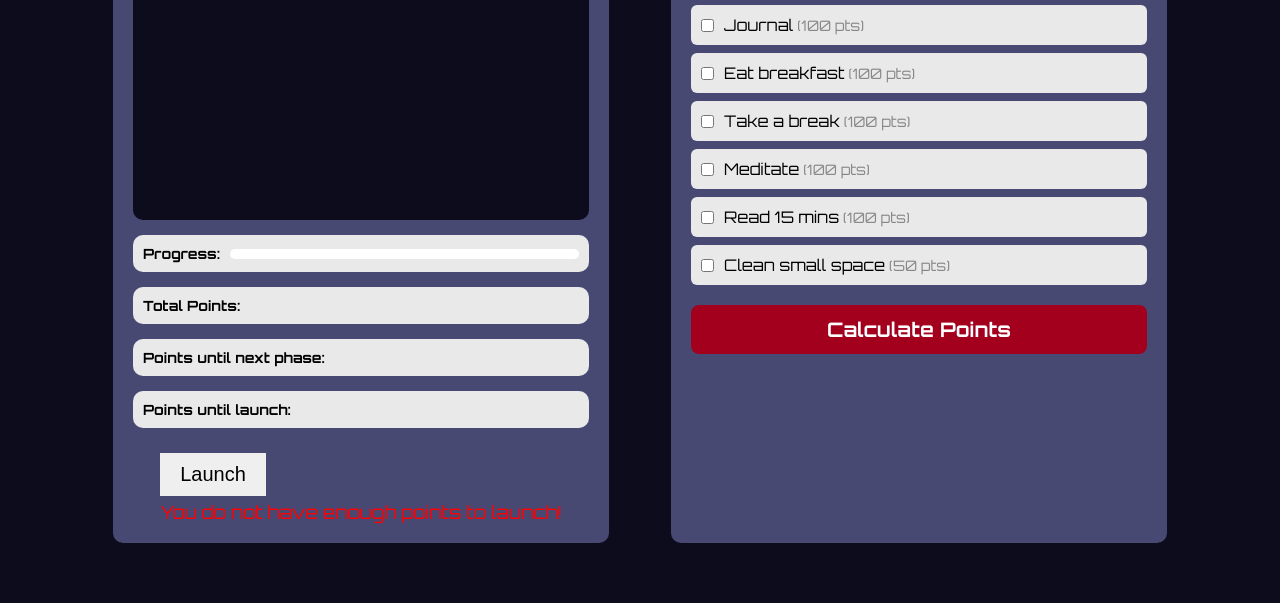
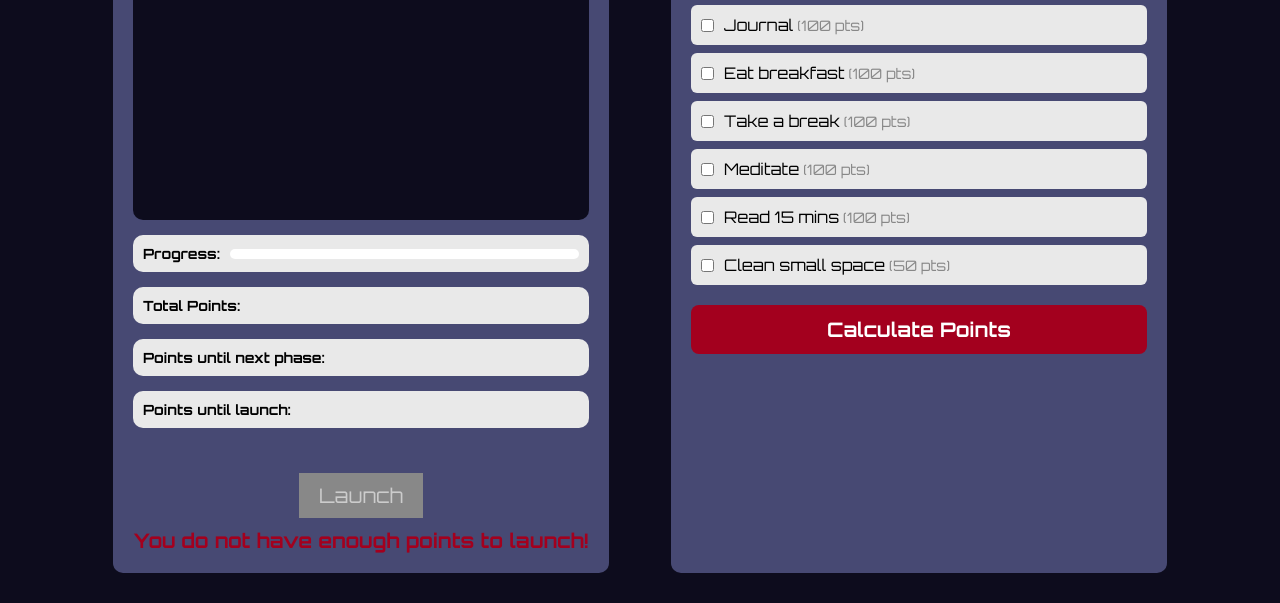
Before and after one commit to Zenith-Technica-25/Zenith, a plain HTML site: page public/index.html in a window 1280 px wide. Both pictures are taken after a click on the button "Launch". Shown: the part 197-800 px from the top of the page. Drawn offline with Linux system fonts and the light colour scheme.

Commit message:
launch button

```diff
--- a/public/css/style.css
+++ b/public/css/style.css
@@ -10,6 +10,13 @@ body {
     font-size: 20px;
     background: var(--bg-color);
     color: var(--light);
+}
+
+button {
+    font-family: 'Orbitron', sans-serif;
+    font-size: 20px;
+    background: #888888;
+    color: #ccc;
 }
 
 a {
@@ -195,7 +202,14 @@ ul { /*unordered lists*/
   color: white;
 }
 
+.launch_section {
+  text-align: center; /* centers everything inside */
+  margin-top: 20px;
+}
+
 #launchMessage {
-  margin-top: 5px;
-  font-size: 0.9em;
+  margin-top: 10px; /* space between button and message */
+  display: none;
+  color: red;
+  font-weight: bold;
 }
--- a/public/index.html
+++ b/public/index.html
@@ -50,7 +50,7 @@
             <div class="points_till_launch under_rocket"><h3>Points until launch:</h3></div>
             <div class="launch_section">
               <button id="launchBtn">Launch</button>
-              <p id="launchMessage" style="color:red; display:none;"></p>
+              <p id="launchMessage" style="color:#A3001E; display:none;"></p>
             </div>
 
         </div>
```
